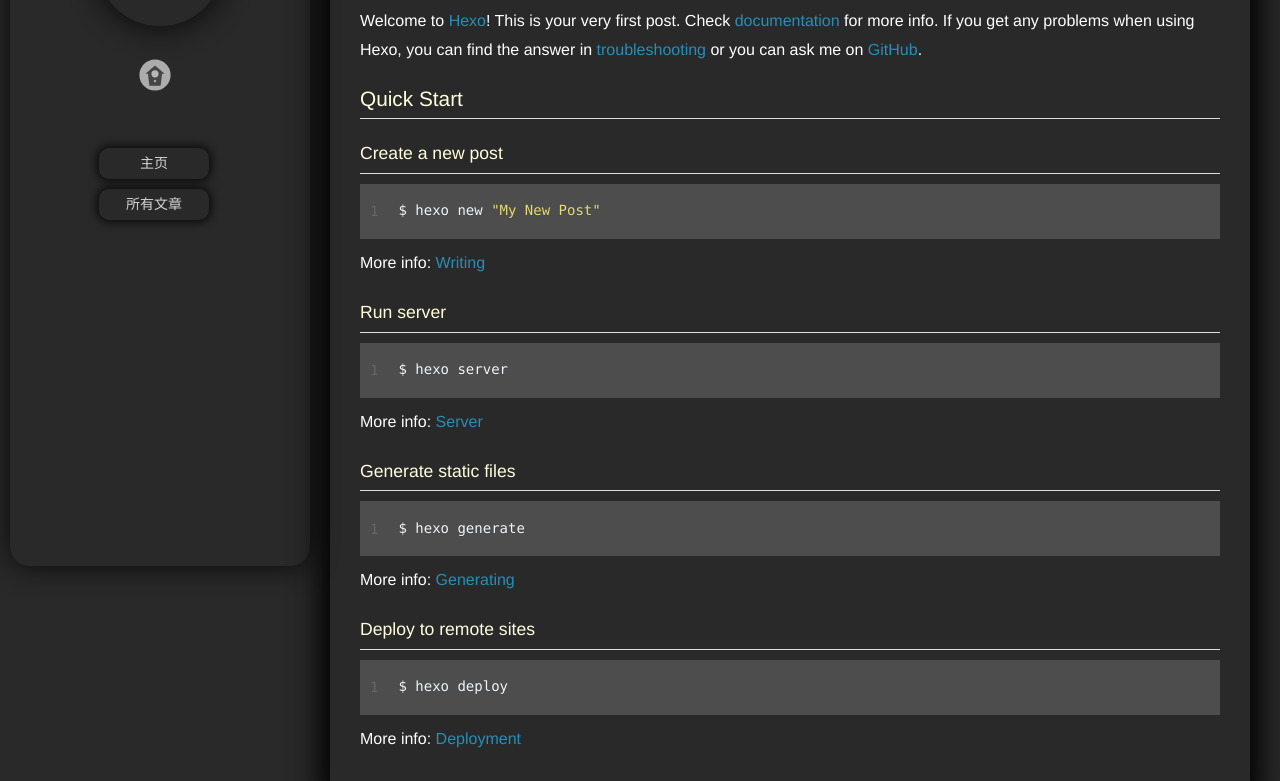
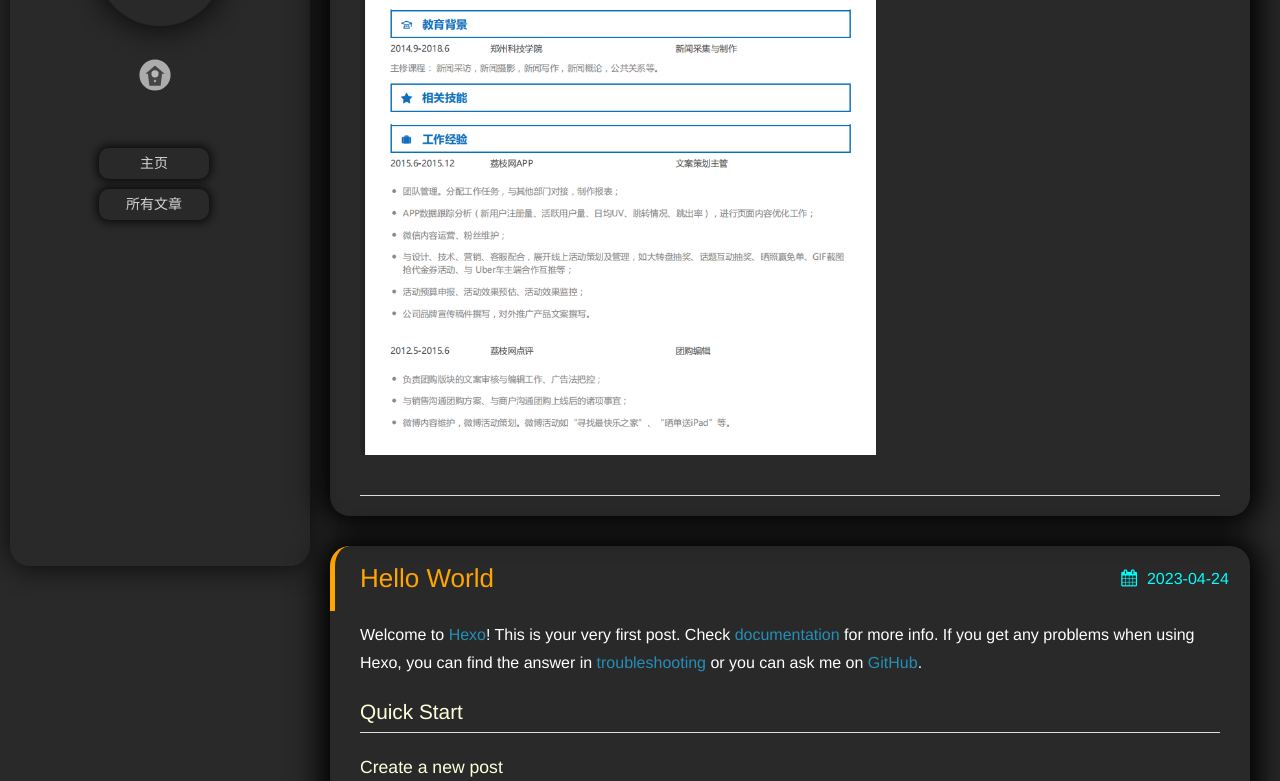
Before and after one commit to Tomstore/Tomstore.github.io, a plain HTML site: page index.html in a window 1280 px wide. Shown: the part 224-1005 px from the top of the page. Drawn offline with nearby package versions, Linux system fonts and the light colour scheme; some packages are replaced by stand-ins of ours; a script that the page names is missing; files whose address does not match are found by name.

Commit message:
Site updated: 2023-04-25 21:14:40

```diff
--- a/index.html
+++ b/index.html
@@ -201,6 +201,7 @@
 
     <div class="article-entry" itemprop="articleBody">
 
+        <p><img src="/../images/jianli.png" alt="图片"></p>
 
 
     </div>
```
Also changed, not shown: 2023/04/24/face/index.html (+4 -1 lines), 2023/04/24/hello-world/index.html (line endings or trailing spaces), archives/2023/04/index.html (line endings or trailing spaces), archives/2023/index.html (line endings or trailing spaces), archives/index.html (line endings or trailing spaces), images/jianli.png (added).
